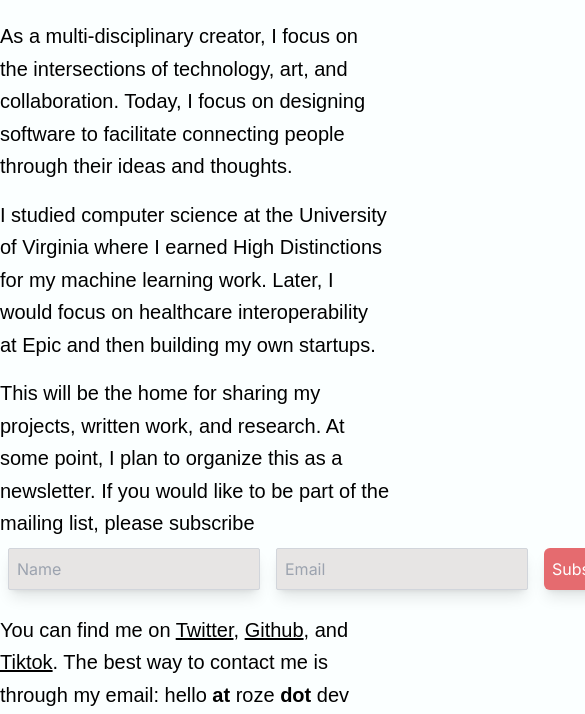
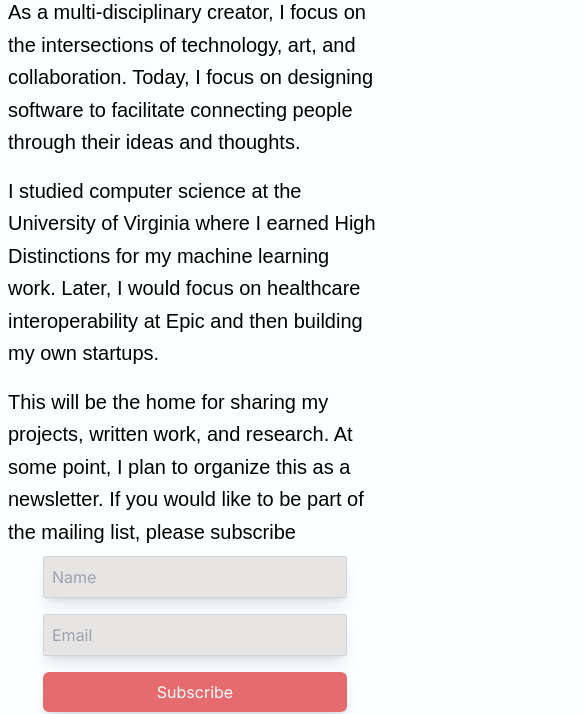
Before and after one commit to elewis9989/personal, an Astro site: page / in a window 390 px wide. Shown: the part 152-866 px from the top of the page, 585 px wide, since content can reach past the window. Built offline with nearby package versions, Linux system fonts and the light colour scheme; Astro itself is replaced by a stand-in of ours; a web font is replaced by a local one.

Commit message:
mobile friendly

```diff
--- a/src/components/newsletter.tsx
+++ b/src/components/newsletter.tsx
@@ -2,8 +2,8 @@ import { type Component } from "solid-js";
 
 export const Newsletter: Component = () => {
   return (
-    <section>
-      <form class="flex gap-4 p-2 font-sans text-base">
+    <section class="w-full flex justify-center">
+      <form class="flex flex-col md:flex-row gap-4 p-2 font-sans text-base md:w-full w-80">
         <input
           type="text"
           placeholder="Name"
--- a/src/layouts/Layout.astro
+++ b/src/layouts/Layout.astro
@@ -44,7 +44,7 @@ const { title, description, image, type, date, navColor, navUnderline } =
     <Image
       src={graphImg}
       alt="Three polygons connected"
-      class="absolute top-10 right-20"
+      class="absolute md:top-10 md:right-20 top-6 right-5 w-16 h-auto"
     />
     <main class="text-base font-serif"><slot /></main>
   </body>
--- a/src/styles/global.css
+++ b/src/styles/global.css
@@ -1,6 +1,6 @@
 html,
 body {
-  @apply w-screen bg-[#FBFFFF] h-[100svh] flex flex-col py-6 items-center;
+  @apply w-screen bg-[#FBFFFF] h-[100svh] flex flex-col md:py-6 py-3 items-center px-2 md:px-0;
 }
 
 body main {
```
